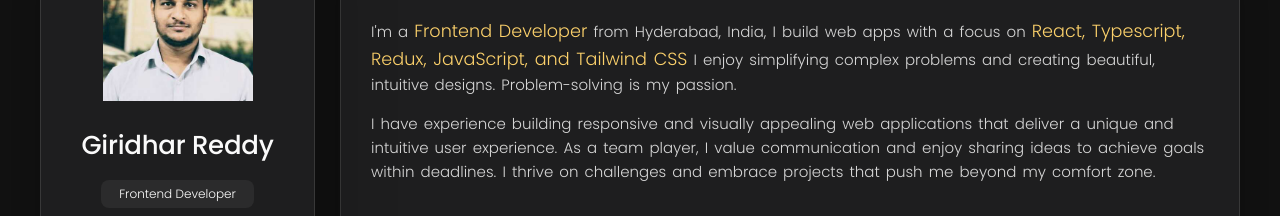
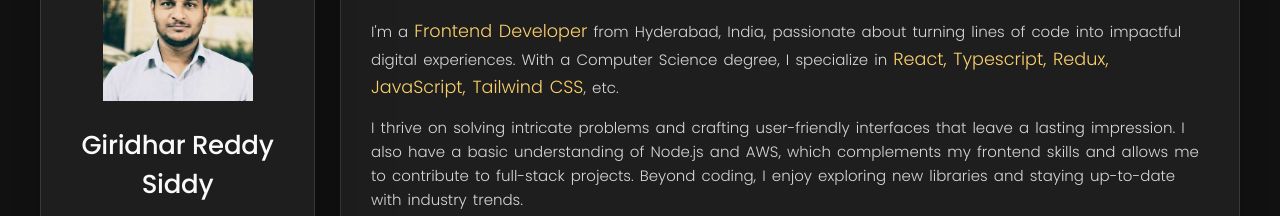
Before and after one commit to giridhar-s/portfolio, a plain HTML site: page index.html in a window 1280 px wide. Shown: the part 162-378 px from the top of the page. Drawn offline with nearby package versions, Linux system fonts and the light colour scheme.

Commit message:
Update index.html
Made changes in About section

```diff
--- a/index.html
+++ b/index.html
@@ -36,11 +36,11 @@
     <aside class="sidebar" data-sidebar>
       <div class="sidebar-info">
         <figure class="avatar-box">
-          <img src="./assets/images/profile.jpeg" alt="Aman Mulani" width="80" />
+          <img src="./assets/images/profile.jpeg" alt="Giridhar Reddy" width="80" />
         </figure>
 
         <div class="info-content">
-          <h1 class="name" title="Richard hanrick">Giridhar Reddy</h1>
+          <h1 class="name" title="Richard hanrick">Giridhar Reddy <br />Siddy</h1>
 
           <div class="profile-tabs">
             <p class="title">Frontend Developer</p>
@@ -138,11 +138,11 @@
           <p class="text-style">
             I'm a
             <span class="text-highlight">Frontend Developer</span>
-            from Hyderabad, India, I build web apps with a focus on
-            <span class="text-highlight">React, Typescript, Redux, JavaScript, and Tailwind CSS</span>  I enjoy simplifying complex problems and creating beautiful, intuitive designs. Problem-solving is my passion.
+            from Hyderabad, India, passionate about turning lines of code into impactful digital experiences. With a Computer Science degree, I specialize in
+            <span class="text-highlight">React, Typescript, Redux, JavaScript, Tailwind CSS</span>, etc.
           </p>
           <p class="text-style">
-            I have experience building responsive and visually appealing web applications that deliver a unique and intuitive user experience. As a team player, I value communication and enjoy sharing ideas to achieve goals within deadlines. I thrive on challenges and embrace projects that push me beyond my comfort zone.
+            I thrive on solving intricate problems and crafting user-friendly interfaces that leave a lasting impression. I also have a basic understanding of Node.js and AWS, which complements my frontend skills and allows me to contribute to full-stack projects. Beyond coding, I enjoy exploring new libraries and staying up-to-date with industry trends.
           </p>
         </section>
         <!--
```
